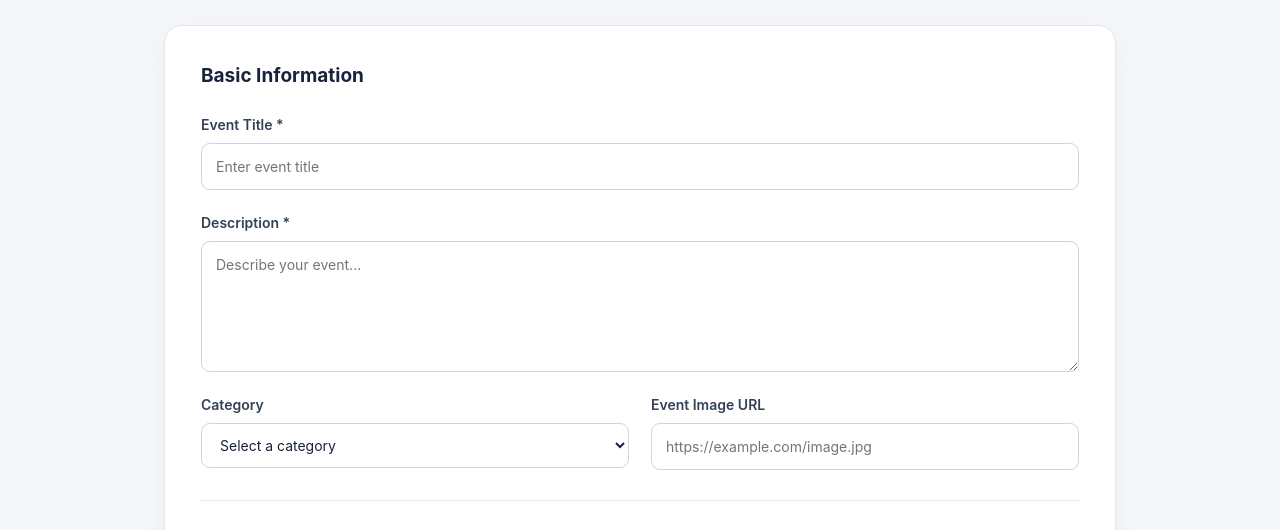
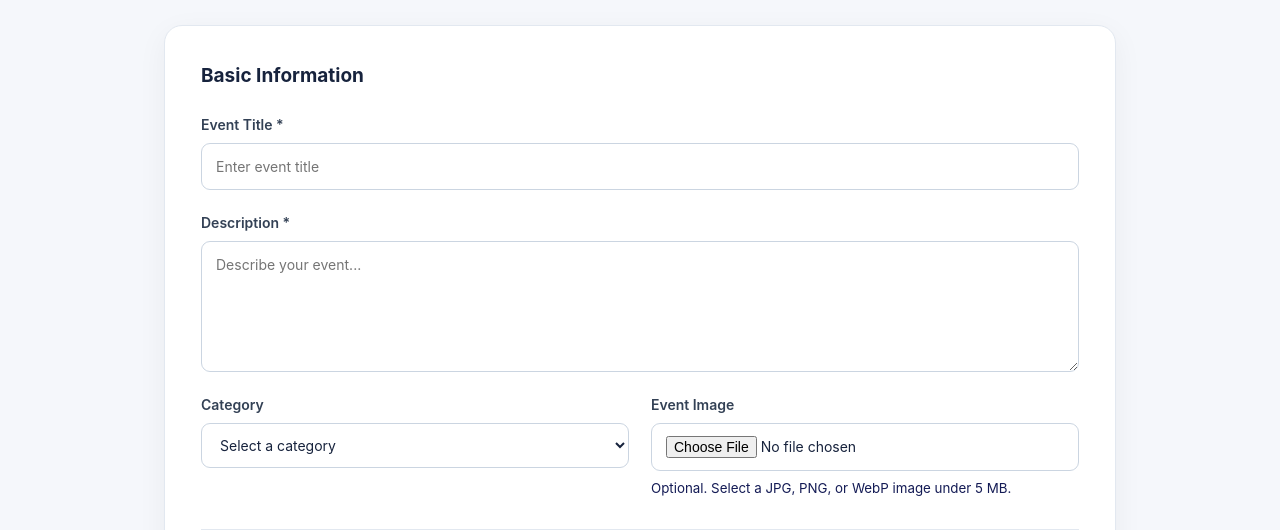
Before and after one commit to kgoodrid23-debug/Senior-Capstone-Project, a website: page www/create-event.html in a window 1280 px wide. Shown: the part 251-781 px from the top of the page. Drawn offline with Linux system fonts and the light colour scheme; no server answers.

Commit message:
Got Event images displaying

```diff
--- a/www/create-event.html
+++ b/www/create-event.html
@@ -61,8 +61,25 @@
               </select>
             </div>
             <div class="event-form-field">
-              <label for="image_url">Event Image URL</label>
-              <input id="image_url" name="image_url" type="url" placeholder="https://example.com/image.jpg" />
+              <label for="event_image">Event Image</label>
+
+              <input
+                id="event_image"
+                name="event_image"
+                type="file"
+                accept="image/jpeg,image/png,image/webp"
+              />
+
+              <small class="event-form-help">
+                Optional. Select a JPG, PNG, or WebP image under 5 MB.
+              </small>
+
+              <img
+                id="event-image-preview"
+                class="event-image-preview"
+                alt="Selected event preview"
+                hidden
+              />
             </div>
           </div>
         </div>
```
